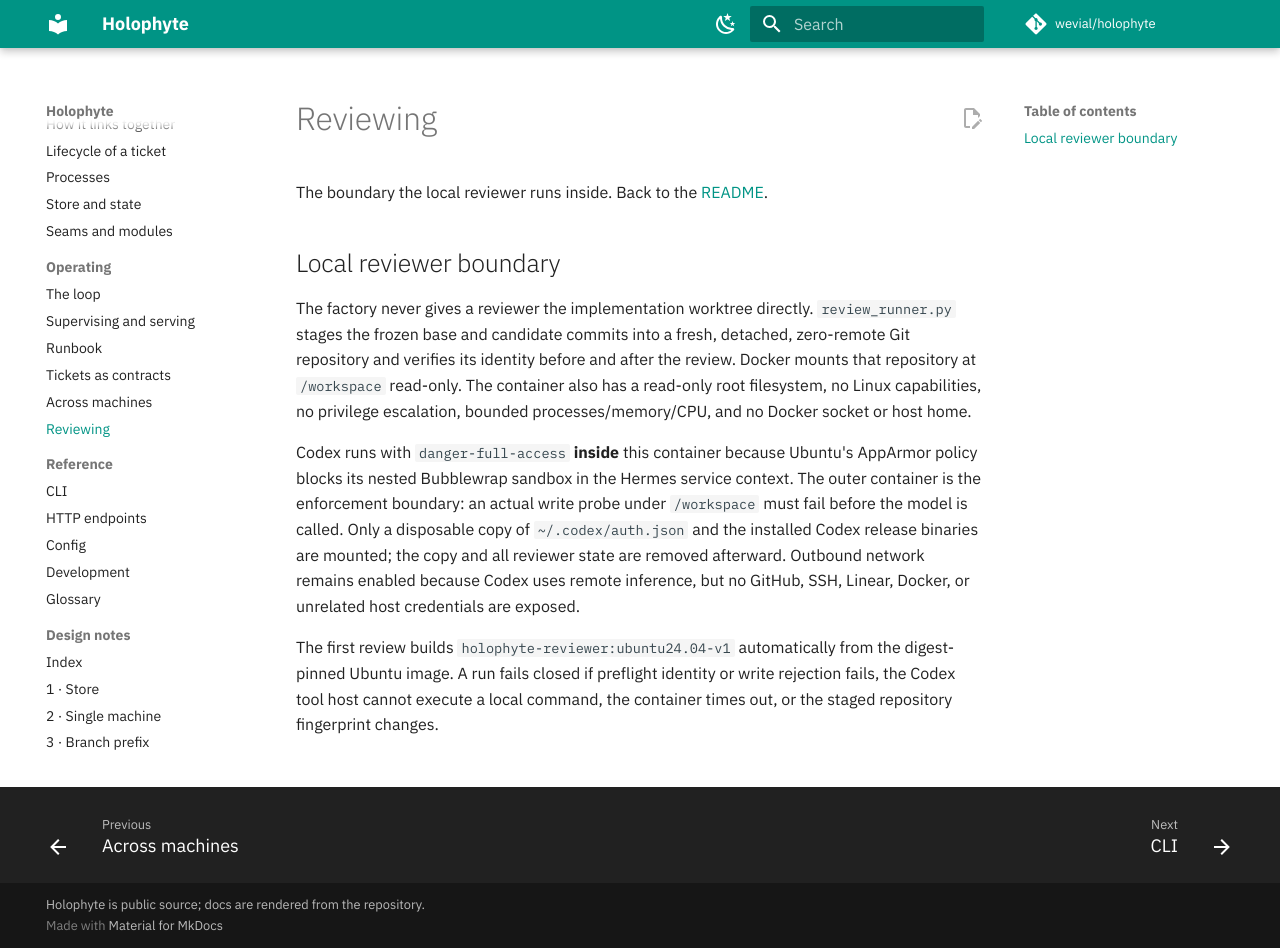
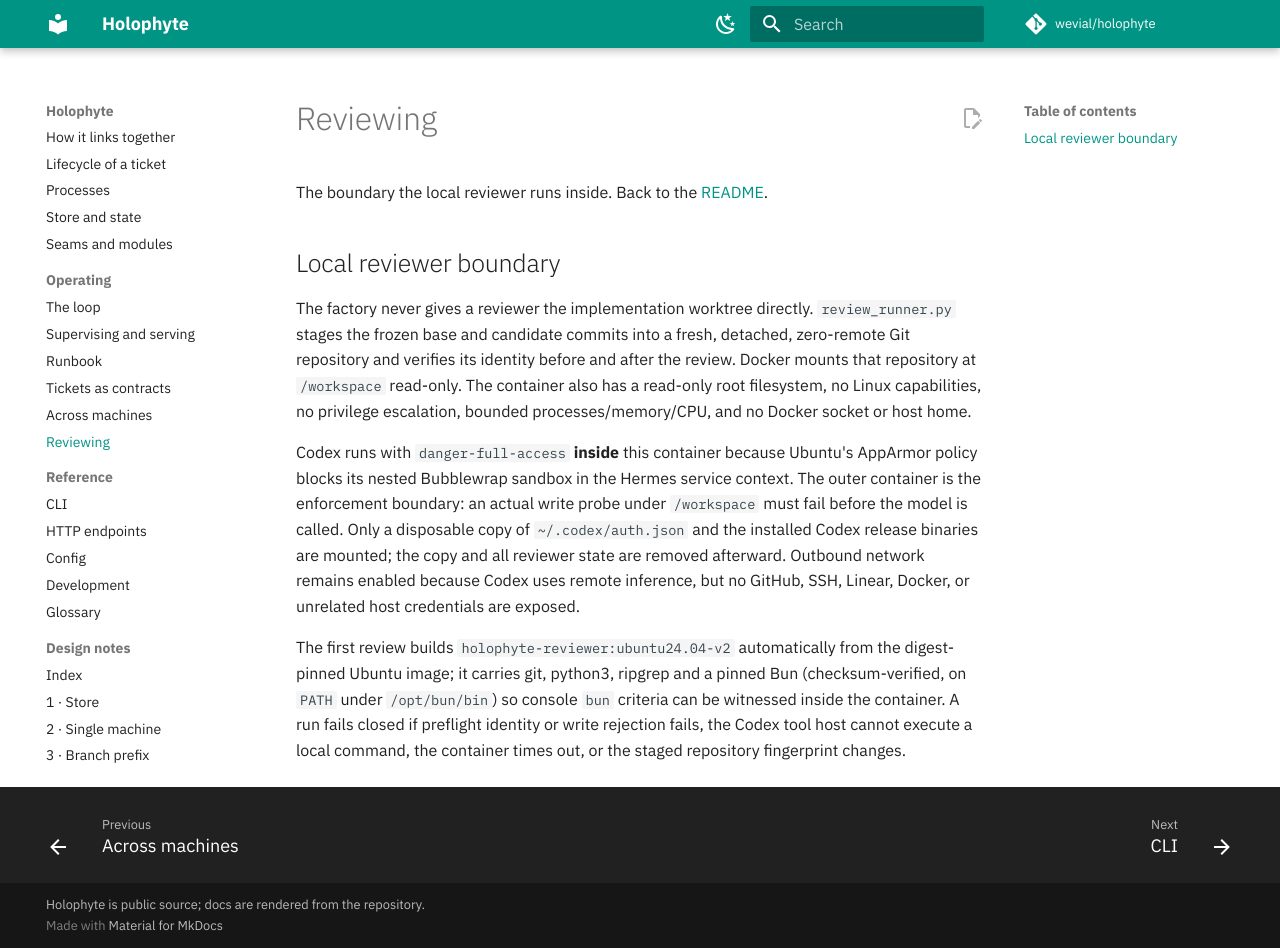
Before and after one commit to wevial/holophyte, an MkDocs documentation site: the page built from docs/reviewing.md, in a window 1280 px wide and 948 px high. Built offline with MkDocs 1.6.1 and Material for MkDocs 9.7.7, drawn with Linux system fonts in a browser that asks for light colours; comment, search, counter and statistics services are not loaded.

Commit message:
The reviewer image carries a pinned, checksummed Bun
The hardened review container had nothing that runs JavaScript, so every
console ticket's bun test witness came back unwitnessed (run 92, KO-266).
The Dockerfile now fetches Bun 1.4.2's bun-linux-x64.zip from the GitHub
release, checks it against the published SHA-256 before unpacking, and
puts /opt/bun/bin (bun plus a bunx symlink) on PATH. The image tag moves
to ubuntu24.04-v2 so _ensure_image() rebuilds at the next round; a test
parses the Dockerfile for the version, checksum and PATH lines and holds
the tag, and docs/reviewing.md names Bun beside git, python3 and ripgrep.

```diff
--- a/docs/reviewing.md
+++ b/docs/reviewing.md
@@ -22,7 +22,10 @@
 network remains enabled because Codex uses remote inference, but no GitHub,
 SSH, Linear, Docker, or unrelated host credentials are exposed.
 
-The first review builds `holophyte-reviewer:ubuntu24.04-v1` automatically from
-the digest-pinned Ubuntu image. A run fails closed if preflight identity or
-write rejection fails, the Codex tool host cannot execute a local command, the
-container times out, or the staged repository fingerprint changes.
+The first review builds `holophyte-reviewer:ubuntu24.04-v2` automatically from
+the digest-pinned Ubuntu image; it carries git, python3, ripgrep and a pinned
+Bun (checksum-verified, on `PATH` under `/opt/bun/bin`) so console `bun`
+criteria can be witnessed inside the container. A run fails closed if
+preflight identity or write rejection fails, the Codex tool host cannot
+execute a local command, the container times out, or the staged repository
+fingerprint changes.
--- a/review_runner.py
+++ b/review_runner.py
@@ -17,7 +17,7 @@
 from typing import Sequence
 
 ROOT = Path(__file__).resolve().parent
-IMAGE = "holophyte-reviewer:ubuntu24.04-v1"
+IMAGE = "holophyte-reviewer:ubuntu24.04-v2"
 # The Codex route the container runs, and the profile a round records for
 # it. The pair is the default an absent `[agents] review_model` /
 # `review_effort` leaves in place; `holophyte.config` reads the keys and hands
```
Also changed, not shown: 2 other files.
